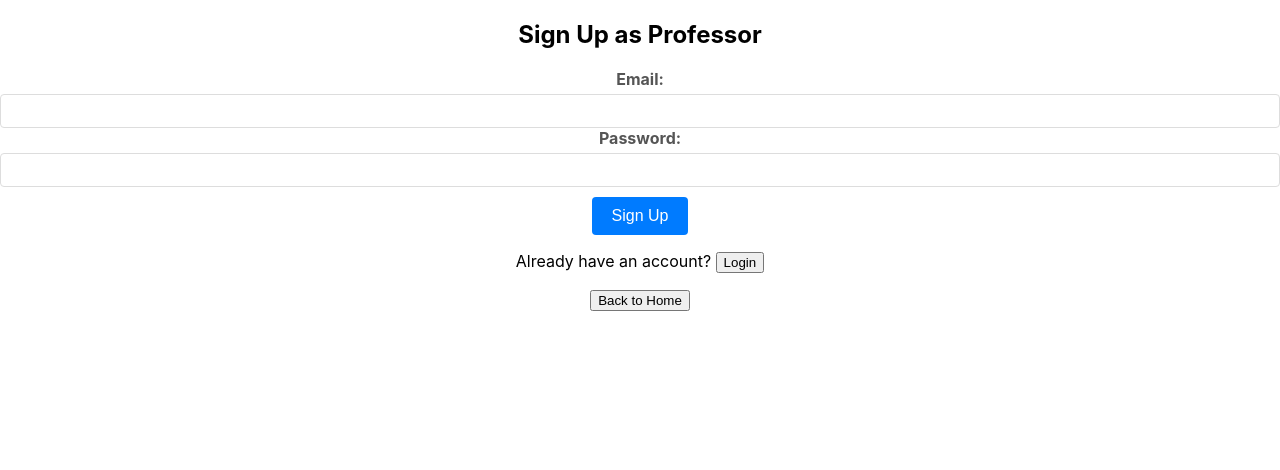
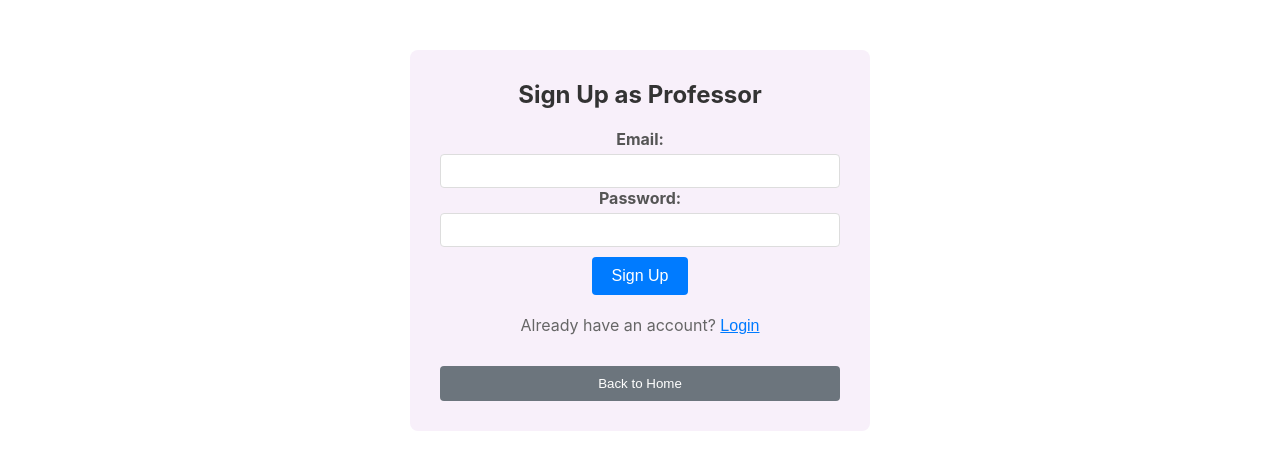
Before and after one commit to Mickeyaj/office-hours-queue, a React (Create React App) app: page /professor/login in a window 1280 px wide. Shown: the top 470 px of the page. Built offline with nearby package versions, Linux system fonts and the light colour scheme; no server answers.

Commit message:
Created ProtectedRoute.js to ensure users are only able to access based on login status

```diff
--- a/src/App.js
+++ b/src/App.js
@@ -6,6 +6,7 @@ import Home from './components/Home';
 import ProfessorPage from './pages/ProfessorPage';
 import StudentPage from './pages/StudentPage';
 import Login from './components/Auth/Login';
+import ProtectedRoute from './components/Auth/ProtectedRoute';
 
 function App() {
   return (
@@ -16,6 +17,11 @@ function App() {
             <Route path="/" element={<Home />} />
             <Route path="/professor/login" element={<Login role="professor" />} />
             <Route path="/student/login" element={<Login role="student" />} />
+            <Route path="/professor"
+              element={<ProtectedRoute role="professor"><ProfessorPage /></ProtectedRoute>}
+            />
+            <Route path="/student" element={<ProtectedRoute role="student"><StudentPage /></ProtectedRoute>}
+            />
             <Route path="/professor" element={<ProfessorPage />} />
             <Route path="/student" element={<StudentPage />} />
           </Routes>
--- /dev/null
+++ b/src/components/Auth/ProtectedRoute.js
@@ -0,0 +1,15 @@
+import React from 'react';
+import { Navigate } from 'react-router-dom';
+import { useAuth } from '../../contexts/AuthContext';
+
+function ProtectedRoute({ children, role }) {
+    const { currentUser } = useAuth();
+
+    if (!currentUser) {
+        return <Navigate to={`/${role}/login`} />
+    }
+
+    return children
+}
+
+export default ProtectedRoute;
--- a/src/styles.css
+++ b/src/styles.css
@@ -444,3 +444,62 @@
 .leave-queue-btn:hover {
     background-color: #c82333;
 }
+
+/* Auth Styling */
+.auth-container {
+    max-width: 400px;
+    margin: 50px auto;
+    padding: 30px;
+    background-color: #f8f0fa;
+    border-radius: 8px;
+}
+
+.auth-container h2 {
+    margin-top: 0;
+    color: #333;
+    text-align: center;
+}
+
+.error-message {
+    background-color: #f8d7da;
+    color: #721c24;
+    padding: 10px;
+    border-radius: 4px;
+    margin-bottom: 15px;
+    border: 1px solid #f5c6cb;
+}
+
+.toggle-auth {
+    text-align: center;
+    margin-top: 20px;
+    color: #666;
+}
+
+.link-btn {
+    background: none;
+    border: none;
+    color: #007bff;
+    cursor: pointer;
+    text-decoration: underline;
+    padding: 0;
+    font-size: inherit;
+}
+
+.link-btn:hover {
+    color: #0056b3;
+}
+
+.back-btn {
+    width: 100%;
+    margin-top: 15px;
+    padding: 10px;
+    background-color: #6c757d;
+    color: white;
+    border: none;
+    border-radius: 4px;
+    cursor: pointer;
+}
+
+.back-btn:hover {
+    background-color: #5a6268;
+}
```
